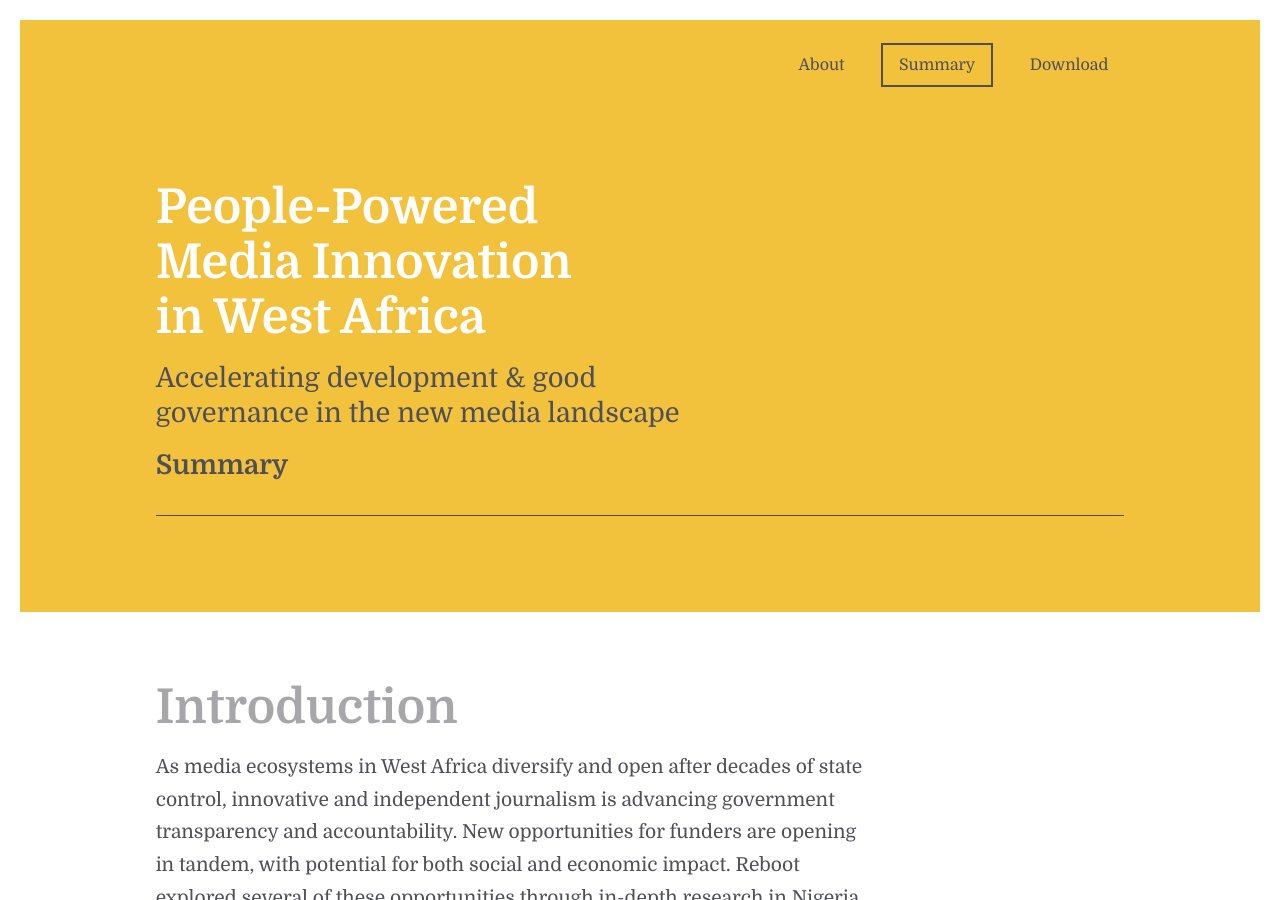
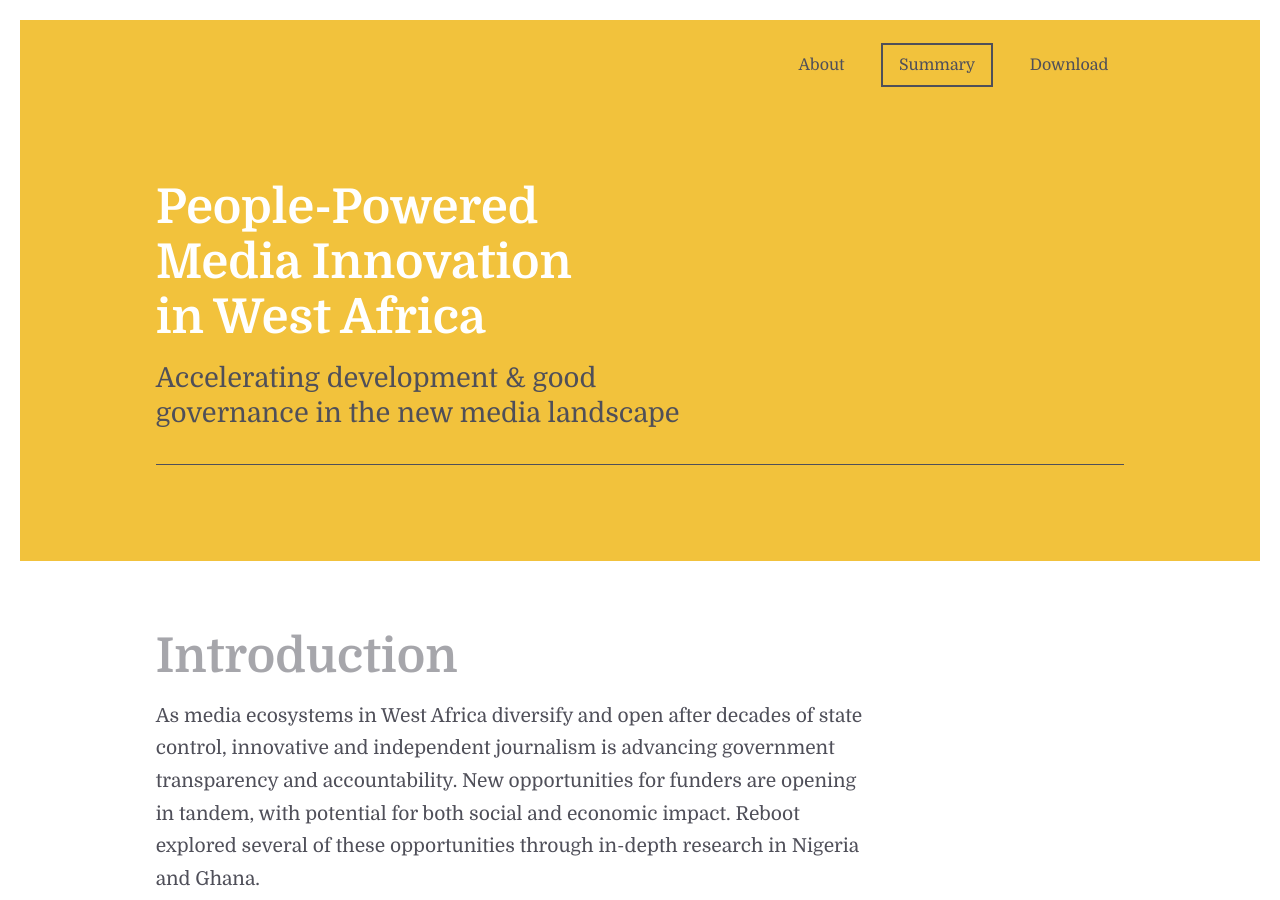
Before and after one commit to theReboot/westafricamedia, a Jekyll site: the page built from summary/index.html, in a window 1280 px wide and 900 px high. Built offline with Jekyll 4.4.1, drawn with Linux system fonts in a browser that asks for light colours.

Commit message:
Removed summary title from summary page

```diff
--- a/summary/index.html
+++ b/summary/index.html
@@ -12,7 +12,6 @@ nav: summary
 
         <h1>People-Powered<br />Media Innovation<br />in West Africa</h1>
         <h2>Accelerating development &amp; good<br />governance in the new media landscape<br /></h2>
-        <h2><strong>Summary</strong></h2>
 
       </div>
 
```
